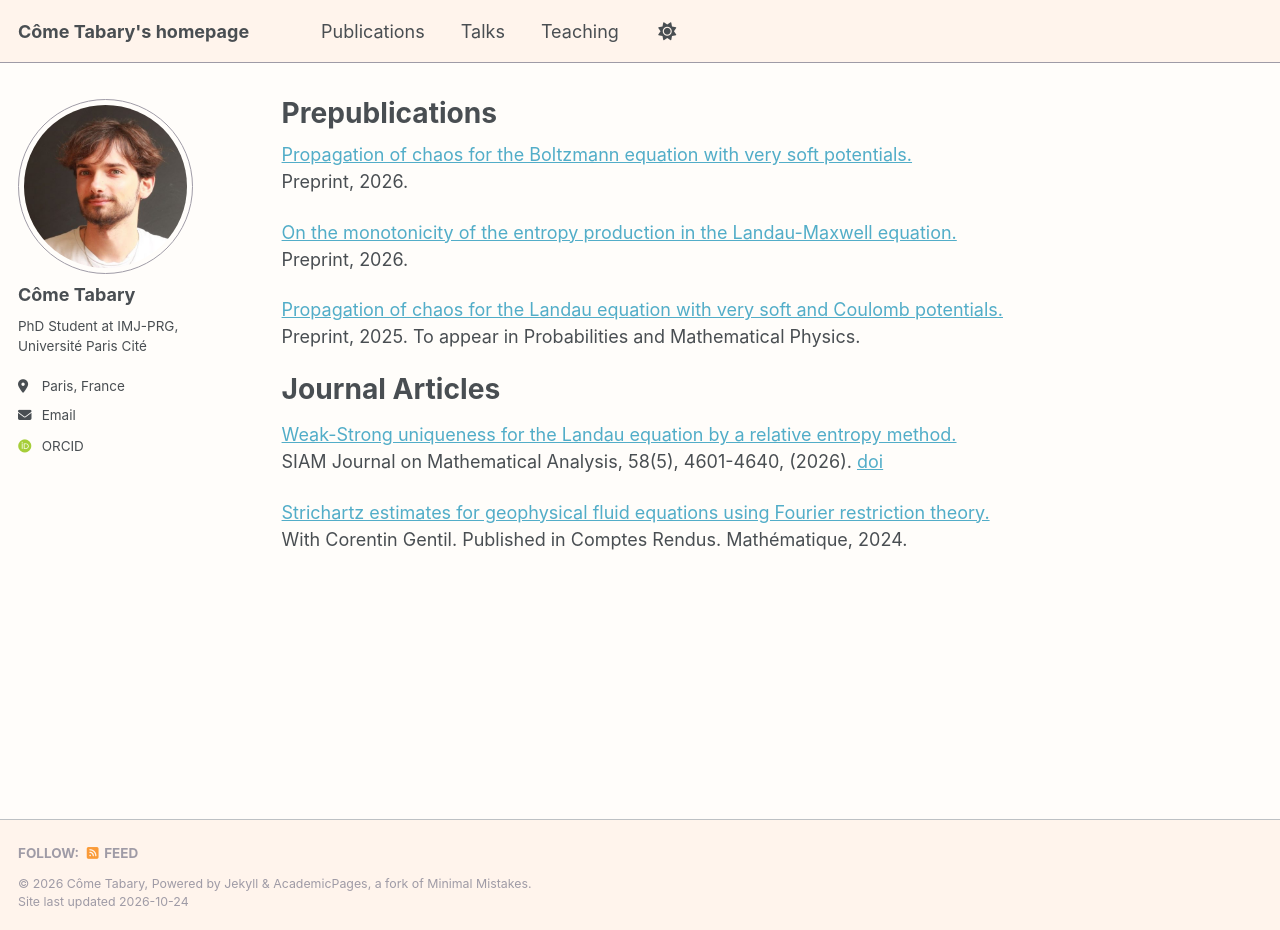
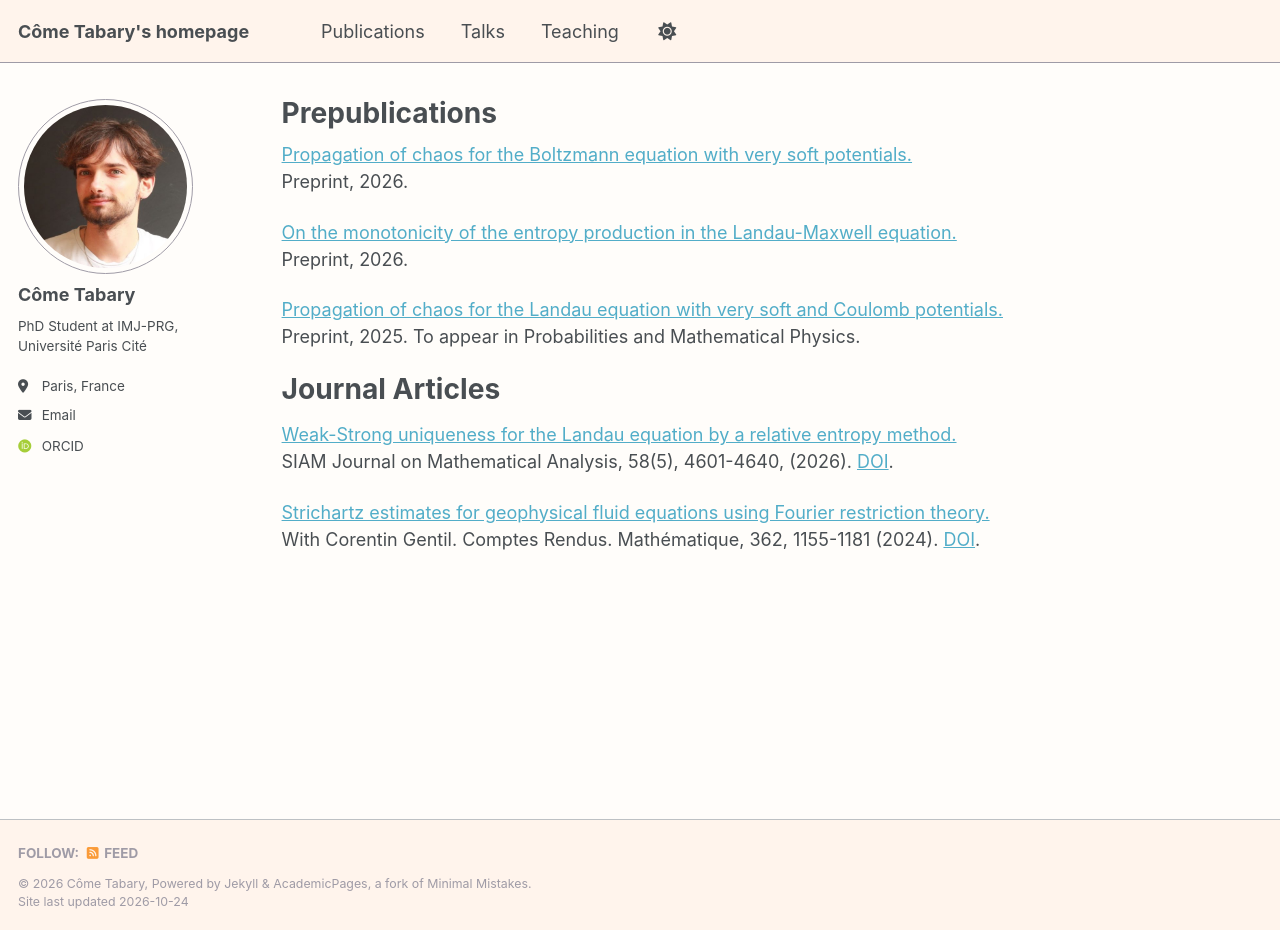
Before and after one commit to c-tabary/c-tabary.github.io, a Jekyll site: the page built from _pages/publications.md, in a window 1280 px wide and 930 px high. Built offline with Jekyll 4.4.1, drawn with Linux system fonts in a browser that asks for light colours; some web fonts are replaced.

Commit message:
Add files via upload

```diff
--- a/_pages/publications.md
+++ b/_pages/publications.md
@@ -23,8 +23,8 @@ Journal Articles
 
 [Weak-Strong uniqueness for the Landau equation by a relative entropy method.](https://arxiv.org/pdf/2505.21120)
 \
-SIAM Journal on Mathematical Analysis, 58(5), 4601-4640, (2026). [doi](https://doi.org/10.1137/25M178701X)
+SIAM Journal on Mathematical Analysis, 58(5), 4601-4640, (2026). [DOI](https://doi.org/10.1137/25M178701X).
 
 [Strichartz estimates for geophysical fluid equations using Fourier restriction theory.](https://comptes-rendus.academie-sciences.fr/mathematique/item/10.5802/crmath.618.pdf)
 \
-With Corentin Gentil. Published in Comptes Rendus. Mathématique, 2024.
+With Corentin Gentil. Comptes Rendus. Mathématique, 362, 1155-1181 (2024). [DOI](https://doi.org/10.5802/crmath.618).
```
